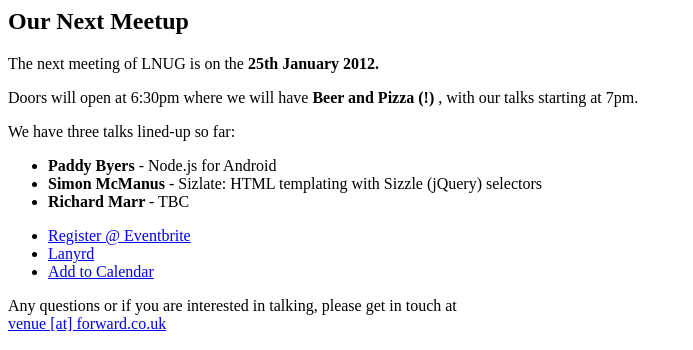
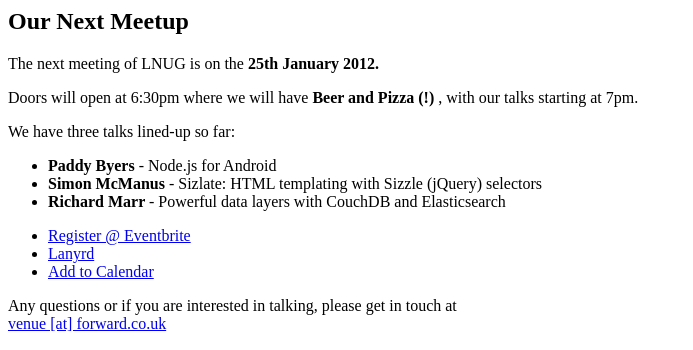
Before and after one commit to serby/lnug, a website: page views/index.html in a window 1280 px wide. Shown: the top 350 px of the page, without its empty margins (0-693 px from the left). Drawn offline with Linux system fonts and the light colour scheme; some packages are replaced by stand-ins of ours; a script that the page names is missing.

Commit message:
Added Richards talk title

```diff
--- a/views/index.html
+++ b/views/index.html
@@ -30,7 +30,7 @@
         <strong>
           Richard Marr
         </strong>
-        - TBC
+        - Powerful data layers with CouchDB and Elasticsearch
       </li>
     </ul>
 
```
